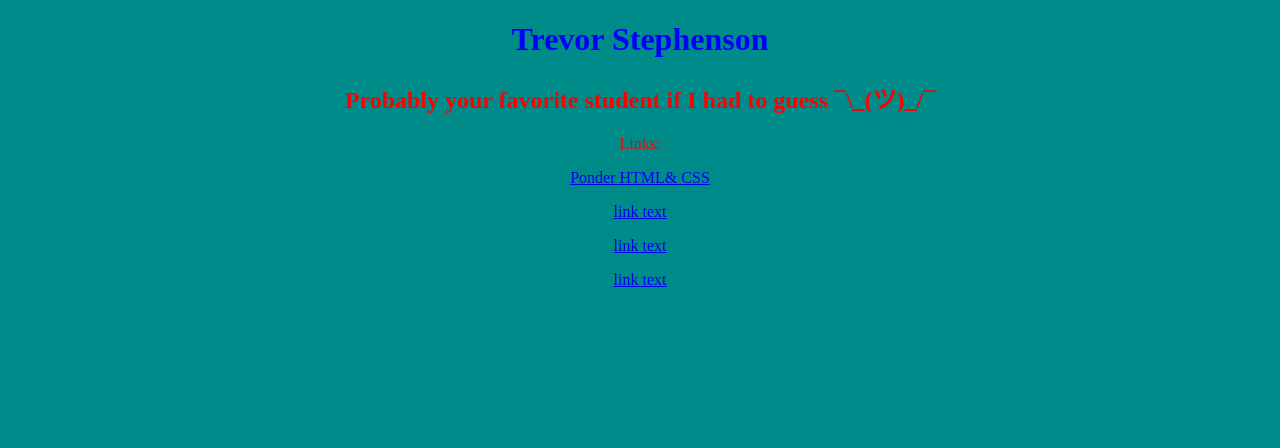
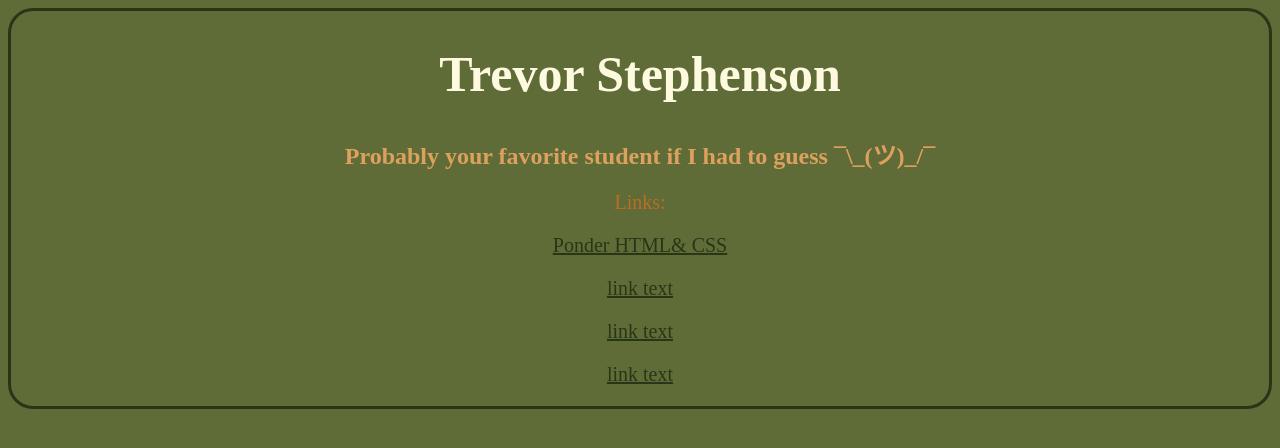
Before and after one commit to trevorstep/wdd131, a plain HTML site: page index.html in a window 1280 px wide. Drawn offline with Linux system fonts and the light colour scheme.

Commit message:
Made Index prettier

```diff
--- a/index.html
+++ b/index.html
@@ -7,23 +7,31 @@
     <meta name="description" content="An in-depthguide to htmle metatags.">
     <style>
         body {
-            background-color: darkcyan;
+            background-color: #606c38;
         }
 
         h1 {
-            color: blue;
+            color: #fefae0;
+            font-size: 50px;
         }
 
         h2 {
-            color: red;
+            color: #dda15e;
         }
 
         p {
-            color: red;
+            color: #bc6c25;
+            font-size: 20px;
         }
 
         main {
             text-align: center;
+            border: 3px solid #283618;
+            border-radius: 25px;
+        }
+
+        a {
+            color: #283618;
         }
     </style>
 
```
